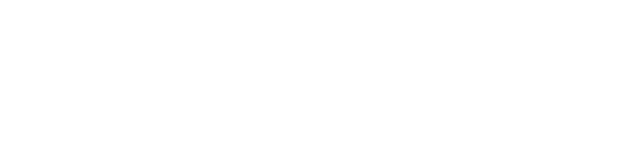
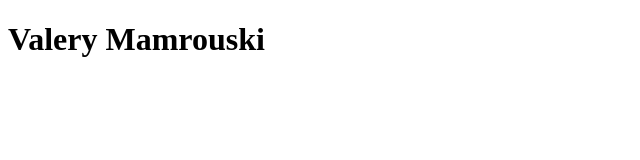
Before and after one commit to Val331/rsschool-cv, a plain HTML site: page index.html in a window 1280 px wide. Shown: the whole page, without its empty margins (0-640 px from the left). Drawn offline with Linux system fonts and the light colour scheme.

Commit message:
feat: add one tag

```diff
--- a/index.html
+++ b/index.html
@@ -7,6 +7,6 @@
     <title>Document</title>
 </head>
 <body>
-
+    <h1>Valery Mamrouski</h1>
 </body>
 </html>
```
